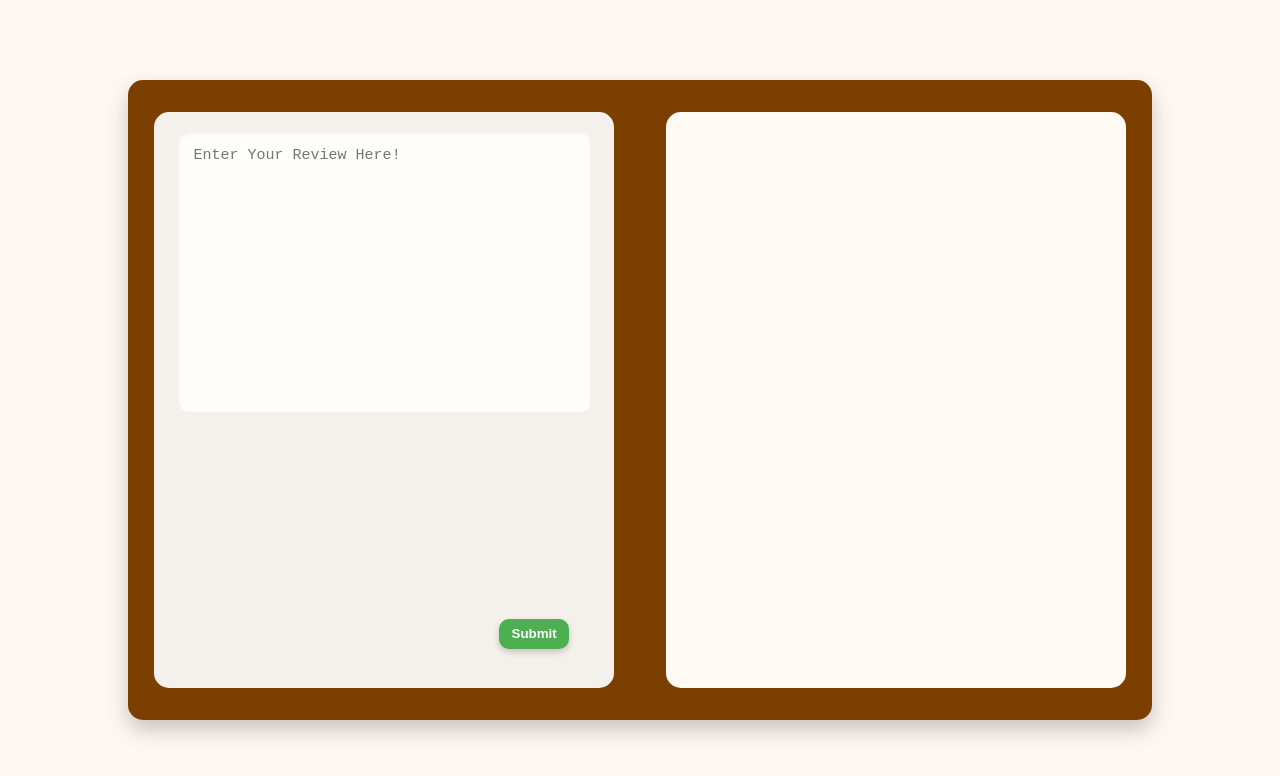
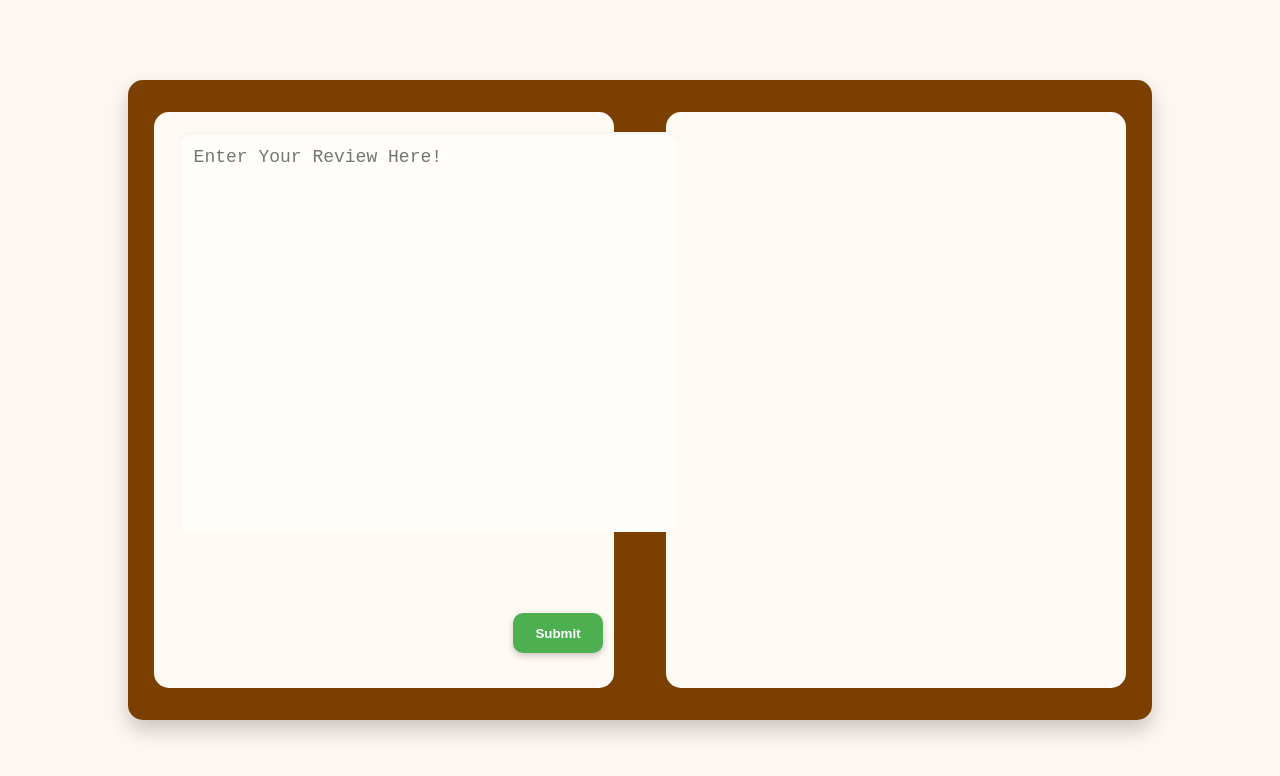
Before and after one commit to manojcharan06/review-collector, a plain HTML site: page index.html in a window 1280 px wide. Drawn offline with Linux system fonts and the light colour scheme.

Commit message:
fix size issue

```diff
--- a/style.css
+++ b/style.css
@@ -38,40 +38,39 @@ html, body {
 .writting-part{
     height: 90%;
     width: 45%;
-    background-color: #f4f1ed;
+    background-color: #fff9f3;
     position: relative;
     border-radius: 15px;
-    padding-right: 48px;
 }
 
 textarea{
-    height: 280px;
-    width: 100%;
+    height: 400px;
+    width: 500px;
     background-color: #fffefb;
     color: #333;
     outline: none;
     border: none;
     padding: 15px;
+    resize: none;
     border-radius: 10px;
     margin: 20px 25px;
-    resize: none;
     /* text-align: start; */
-    font-size: 10px;
+    font-size: 18px;
     box-shadow: inset 0 2px 5px rgba(0,0,0,0.05);
 }
 
 textarea::placeholder{
-    font-size: 15px;
+    font-size: 18px;
     /* text-align: start; */
 
 }
 
 button{
-    height: 30px;
-    width: 70px;
+    height: 40px;
+    width: 90px;
     position: absolute;
-    top: 88%;
-    left: 75%;
+    top: 87%;
+    left: 78%;
     border: none;
     border-radius: 10px;
     cursor: pointer;
```
